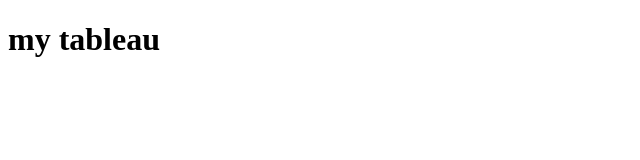
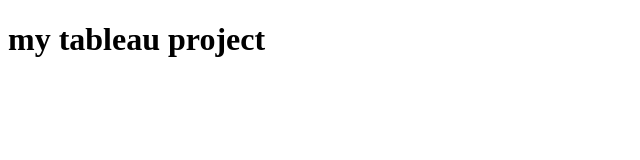
Before and after one commit to annanrogers/is201, a plain HTML site: page project.html in a window 1280 px wide. Shown: the whole page, without its empty margins (0-640 px from the left). Drawn offline with Linux system fonts and the light colour scheme.

Commit message:
Add files via upload

```diff
--- a/project.html
+++ b/project.html
@@ -9,7 +9,7 @@
 </head>
 
 <body>
-    <h1>my tableau </h1>
+    <h1>my tableau project</h1>
     <div class='tableauPlaceholder' id='viz1681324583554' style='position: relative'><noscript><a href='#'><img
                     alt='TedLassoReferences '
                     src='https:&#47;&#47;public.tableau.com&#47;static&#47;images&#47;FG&#47;FGQ82T7S4&#47;1_rss.png'
```
